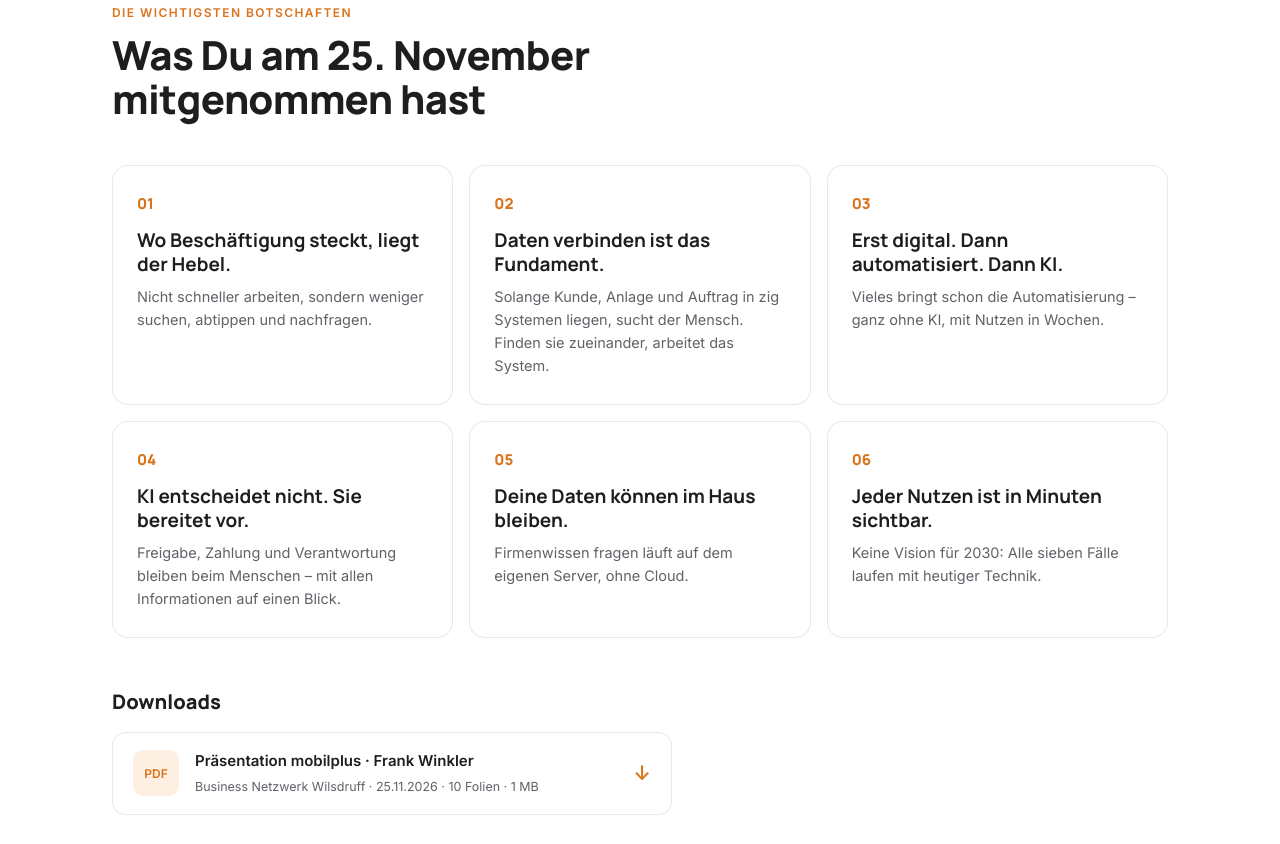
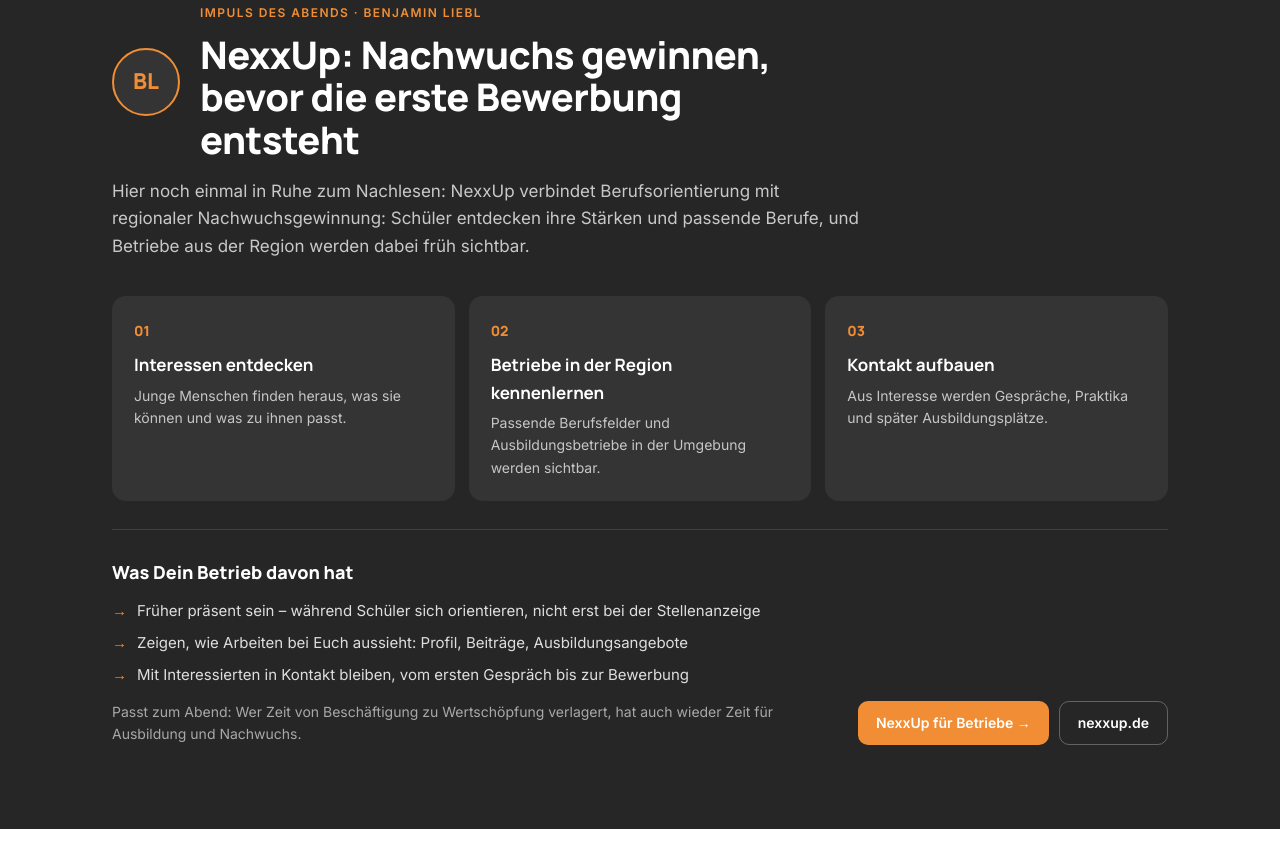
Before and after one commit to mobilplus-Systemhaus-GmbH/bnw-ki-impuls, a plain HTML site: page november/index.html in a window 1280 px wide. Shown: the part 5896-6740 px from the top of the page. Drawn offline with Linux system fonts and the light colour scheme.

Commit message:
Recap November: Abschnitt NexxUp (Benjamin Liebl)
Co-Authored-By: Claude Opus 5.5 <noreply@anthropic.com>

```diff
--- a/november/index.html
+++ b/november/index.html
@@ -181,6 +181,25 @@ a{color:inherit}
 .gesichter span{margin-left:6px}
 @media(max-width:860px){.nutzen{grid-template-columns:1fr}}
 @media(max-width:520px){.ziele{grid-template-columns:1fr}}
+
+.nexxup{background:var(--dunkel);color:#fff;padding:84px 0}
+.nexxup .ueber{color:var(--orange)}
+.nexxup h2{font-size:clamp(26px,3.2vw,38px);line-height:1.12;font-weight:800;letter-spacing:-.015em;max-width:24ch}
+.nexxup .einleitung{color:rgba(255,255,255,.75);font-size:17px;max-width:44em;margin-top:18px}
+.nx-kopf{display:flex;gap:20px;align-items:center}
+.nexxup .initialen{background:var(--dunkel2)}
+.nx-schritte{display:grid;grid-template-columns:repeat(3,1fr);gap:14px;margin-top:36px}
+.nx-schritte>div{background:var(--dunkel2);border-radius:14px;padding:22px}
+.nx-schritte span{font-family:"Manrope",sans-serif;font-weight:800;color:var(--orange);font-size:14px}
+.nx-schritte b{display:block;font-family:"Manrope",sans-serif;font-size:17px;margin:8px 0 6px}
+.nx-schritte p{font-size:14px;color:rgba(255,255,255,.72)}
+.nx-betrieb{display:grid;grid-template-columns:1fr auto;gap:32px;align-items:end;margin-top:28px;border-top:1px solid rgba(255,255,255,.12);padding-top:28px}
+.nx-betrieb h3{font-family:"Manrope",sans-serif;font-size:18px;font-weight:800;margin-bottom:12px}
+.nx-betrieb .liste{color:rgba(255,255,255,.85)}
+.nx-bezug{font-size:14px;color:rgba(255,255,255,.6);margin-top:14px}
+.nx-knoepfe{display:flex;gap:10px;flex-wrap:wrap}
+@media(max-width:860px){.nx-schritte{grid-template-columns:1fr}.nx-betrieb{grid-template-columns:1fr;gap:20px}}
+@media(max-width:620px){.nexxup{padding:60px 0}.nx-kopf{align-items:flex-start}.nexxup .initialen{width:52px;height:52px;font-size:17px}}
 
 /* Menschen + Links */
 .menschen{display:grid;grid-template-columns:repeat(3,1fr);gap:16px;margin-top:40px}
@@ -411,6 +430,37 @@ a{color:inherit}
   </div>
 </section>
 
+<section class="nexxup">
+  <div class="innen">
+    <div class="nx-kopf">
+      <span class="initialen">BL</span>
+      <div><div class="ueber">Impuls des Abends · Benjamin Liebl</div>
+      <h2>NexxUp: Nachwuchs gewinnen, bevor die erste Bewerbung entsteht</h2></div>
+    </div>
+    <p class="einleitung">Hier noch einmal in Ruhe zum Nachlesen: NexxUp verbindet Berufsorientierung mit regionaler Nachwuchsgewinnung: Schüler entdecken ihre Stärken und passende Berufe, und Betriebe aus der Region werden dabei früh sichtbar.</p>
+    <div class="nx-schritte">
+      <div><span>01</span><b>Interessen entdecken</b><p>Junge Menschen finden heraus, was sie können und was zu ihnen passt.</p></div>
+      <div><span>02</span><b>Betriebe in der Region kennenlernen</b><p>Passende Berufsfelder und Ausbildungsbetriebe in der Umgebung werden sichtbar.</p></div>
+      <div><span>03</span><b>Kontakt aufbauen</b><p>Aus Interesse werden Gespräche, Praktika und später Ausbildungsplätze.</p></div>
+    </div>
+    <div class="nx-betrieb">
+      <div>
+        <h3>Was Dein Betrieb davon hat</h3>
+        <ul class="liste">
+          <li>Früher präsent sein – während Schüler sich orientieren, nicht erst bei der Stellenanzeige</li>
+          <li>Zeigen, wie Arbeiten bei Euch aussieht: Profil, Beiträge, Ausbildungsangebote</li>
+          <li>Mit Interessierten in Kontakt bleiben, vom ersten Gespräch bis zur Bewerbung</li>
+        </ul>
+        <p class="nx-bezug">Passt zum Abend: Wer Zeit von Beschäftigung zu Wertschöpfung verlagert, hat auch wieder Zeit für Ausbildung und Nachwuchs.</p>
+      </div>
+      <div class="nx-knoepfe">
+        <a class="knopf" href="https://www.nexxup.de/unternehmen/" target="_blank" rel="noopener">NexxUp für Betriebe →</a>
+        <a class="knopf hell" href="https://www.nexxup.de/" target="_blank" rel="noopener">nexxup.de</a>
+      </div>
+    </div>
+  </div>
+</section>
+
 <section class="abschnitt">
   <div class="innen">
     <div class="ueber">Die wichtigsten Botschaften</div>
```
